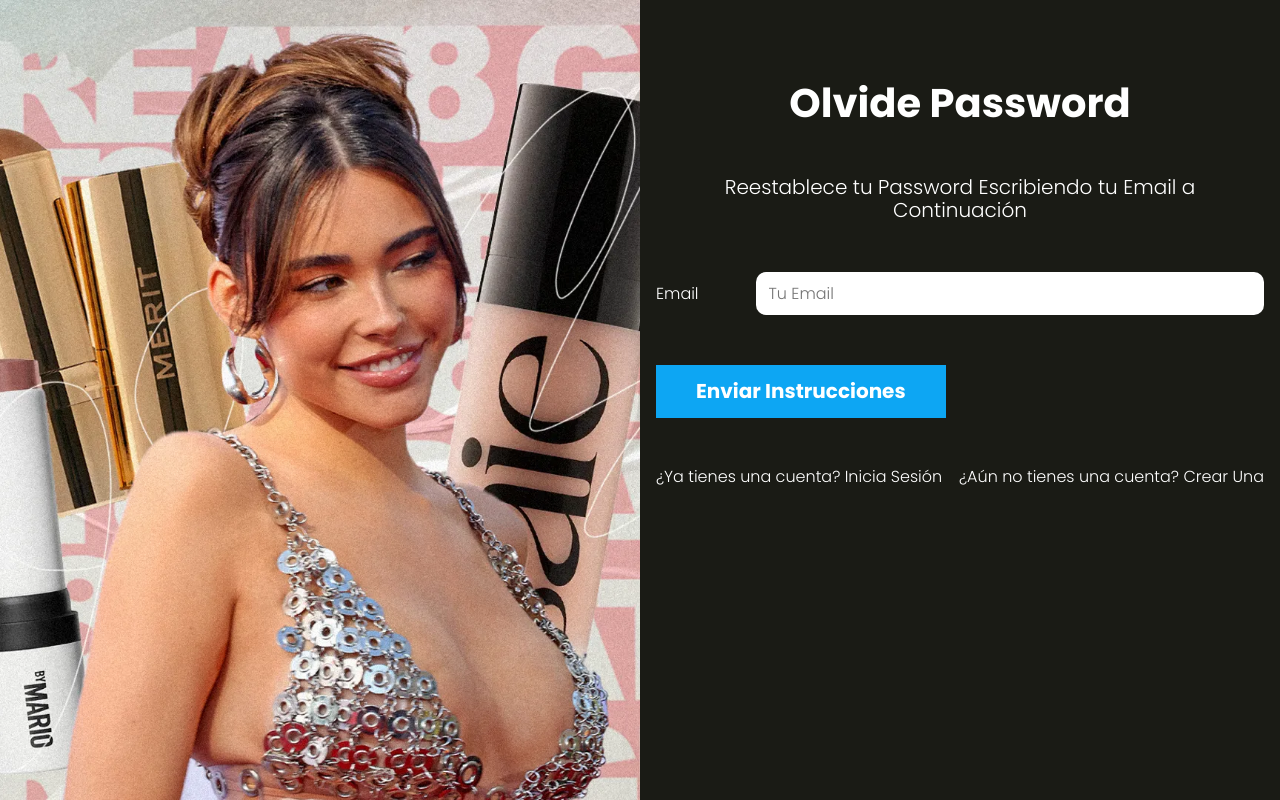
After one commit to andres-vas/Salon-Marleny, a PHP site: template views/auth/olvide-password.php in a window 1280 px wide. The commit adds this page. Run offline with PHP 8.4, Linux system fonts and the light colour scheme; the template is opened without the code that fills it, so the values that code supplies are empty.

Commit message:
Varios Cambios

```diff
--- a/src/scss/componentes/_formulario.scss
+++ b/src/scss/componentes/_formulario.scss
@@ -2,6 +2,7 @@
 @use 'base/mixins' as m;
 
 .formulario {
+    margin-top: 5rem;
     width: 100%;
 }
 
--- a/views/auth/login.php
+++ b/views/auth/login.php
@@ -1,5 +1,5 @@
 <h1 class="nombre-pagina">LOGIN</h1>
-<p class="descripcion-pagina"> Inicia Sesión Con Tus Datos</p>
+<p class="descripcion-pagina">Inicia Sesión Con Tus Datos</p>
 
 <!-- ------ CREANDO EL FORMULARIO DE LOGIN ------ -->
 <form class="formulario" method="POST" action="/">
--- /dev/null
+++ b/views/auth/olvide-password.php
@@ -0,0 +1,28 @@
+<h1 class="nombre-pagina">Olvide Password</h1>
+<p class="descripcion-pagina">Reestablece tu Password Escribiendo tu Email a Continuación</p>
+
+
+<form class="formulario" method="POST" action="/olvide">
+
+    <div class="campo">
+        <label for="email">Email</label>
+        <input
+            type="email"
+            id="email"
+            placeholder="Tu Email"
+            name="email"
+        />
+    </div>
+
+    <input
+        type="submit"
+        class="boton"
+        value="Enviar Instrucciones"
+    />
+
+</form>
+
+<div class="acciones">
+    <a href="/">¿Ya tienes una cuenta? Inicia Sesión</a>
+<a href="/crear-cuenta">¿Aún no tienes una cuenta? Crear Una</a>
+</div>
```
Also changed, not shown: controllers/LoginController.php (+12 -5 lines), public/build/css/app.css, 1 other file.
